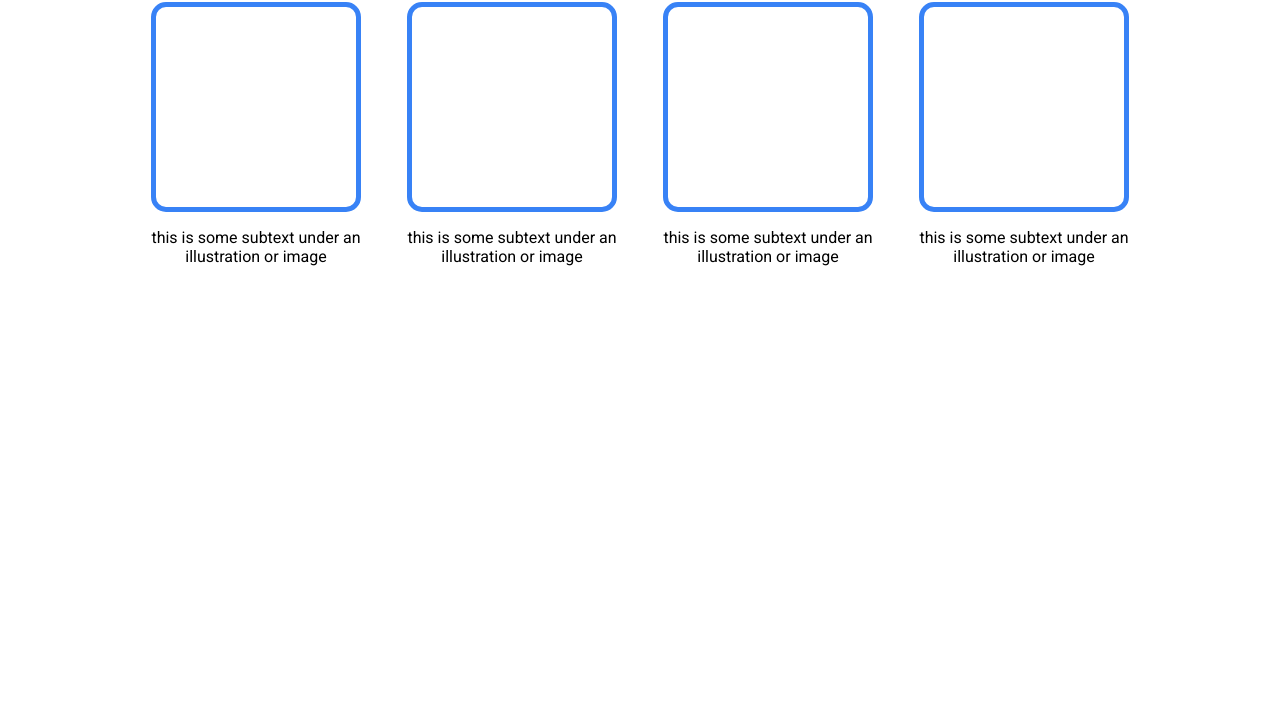
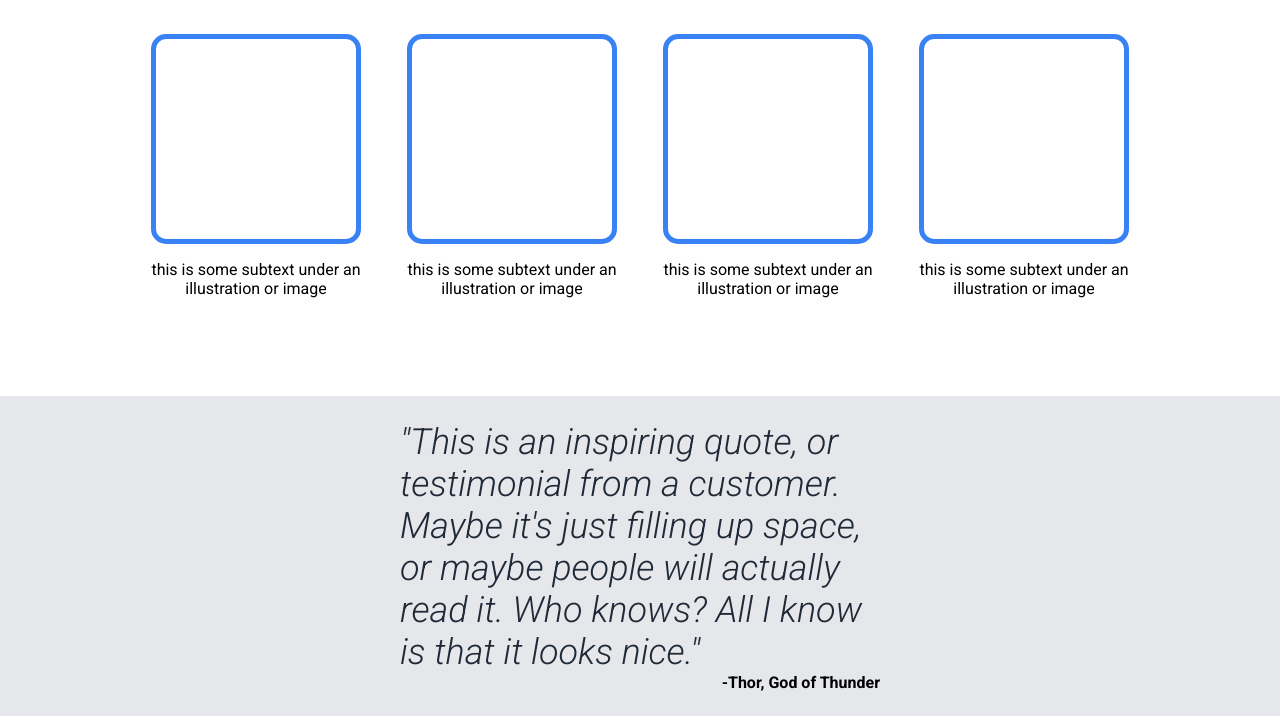
Before and after one commit to MarKot32/odinLandingPage, a plain HTML site: page index.html in a window 1280 px wide. Shown: the part 678-1394 px from the top of the page. Before the commit the page ends 960 px from the top, so only its background shows below. Drawn offline with Linux system fonts and the light colour scheme.

Commit message:
add quote section in index.html and quote section styles in styles.css

```diff
--- a/index.html
+++ b/index.html
@@ -57,5 +57,14 @@
         </div>
       </div>
     </main>
+
+    <div class="quote-section">
+      <p class="quote">
+        "This is an inspiring quote, or testimonial from a customer. Maybe it's
+        just filling up space, or maybe people will actually read it. Who knows?
+        All I know is that it looks nice."
+      </p>
+      <p class="quote-author">-Thor, God of Thunder</p>
+    </div>
   </body>
 </html>
--- a/styles.css
+++ b/styles.css
@@ -17,7 +17,7 @@ header {
   background-color: #1f2937;
   justify-content: space-between;
 
-  padding: 2rem;
+  padding: 2rem 5rem 2rem 5rem;
 }
 
 header ul {
@@ -55,6 +55,9 @@ header li a:hover {
   height: 60vh;
 
   background-color: #1f2937;
+
+  padding-left: 5rem;
+  padding-right: 5rem;
 }
 
 .hero-left {
@@ -121,8 +124,8 @@ main {
   flex-flow: column wrap;
   align-items: center;
   justify-content: center;
-  margin-top: 1rem;
-  margin-bottom: 1rem;
+  margin-top: 3rem;
+  margin-bottom: 3rem;
 }
 
 main h2 {
@@ -138,6 +141,7 @@ main h2 {
   justify-content: center;
 
   margin-top: 50px;
+  margin-bottom: 50px;
 }
 
 .box {
@@ -151,3 +155,27 @@ main h2 {
 .box p {
   margin-top: 1rem;
 }
+
+.quote-section {
+  display: flex;
+  flex-flow: column wrap;
+  align-items: center;
+  justify-content: center;
+
+  height: 40vh;
+
+  padding: 0 400px 0 400px;
+  background-color: #e5e7eb;
+}
+
+.quote {
+  font-size: 36px;
+  font-style: italic;
+  font-weight: 300;
+  color: #1f2937;
+}
+
+.quote-author {
+  align-self: flex-end;
+  font-weight: bold;
+}
```
